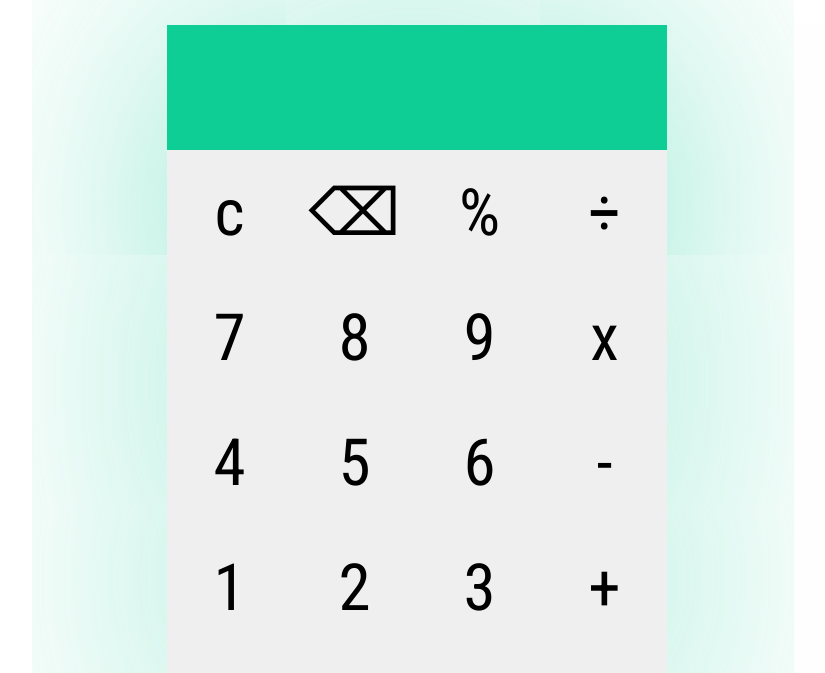
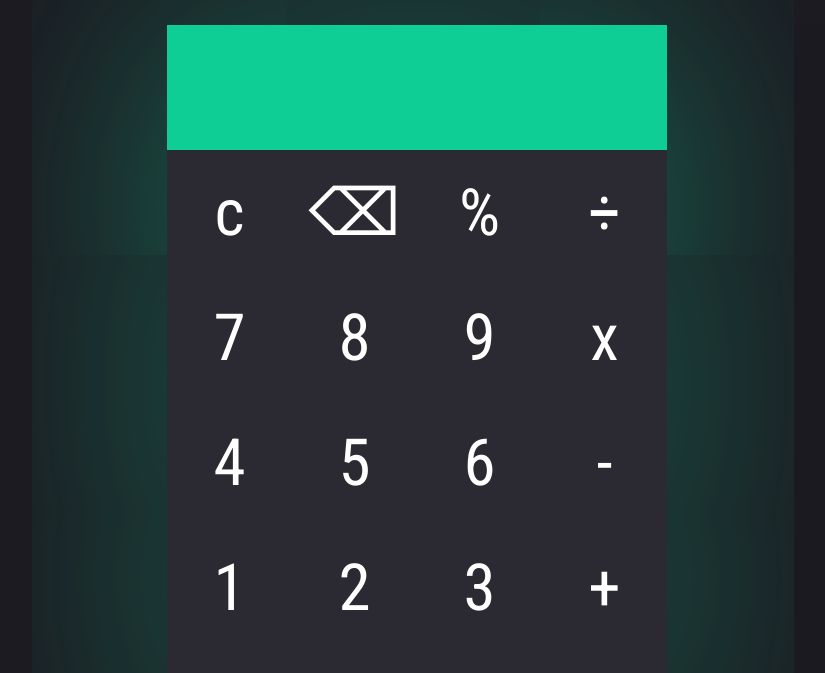
Before and after one commit to RyderBray/Calculator-App, a plain HTML site: page index.html in a window 1280 px wide. Shown: the top 673 px of the page, without its empty margins (223-1048 px from the left). Drawn offline with Linux system fonts and the light colour scheme.

Commit message:
Styling Fixes
Fixed inconsistent colors on different platforms

```diff
--- a/style.css
+++ b/style.css
@@ -11,7 +11,7 @@
 }
 
 html {
-  color-scheme: dark light;
+  background-color: #1C1B22;
   font-family: 'Roboto Condensed', sans-serif;
 }
 
@@ -30,6 +30,7 @@ body {
   background-color: rgb(15, 206, 149);
   height: 125px;
   font-size: 50px;
+  color: white;
   display: flex;
   text-align: end;
   align-items: center;
@@ -56,4 +57,6 @@ button {
   width: 100%;
   border: none;
   cursor: pointer;
+  background-color: #2B2A33;
+  color: white;
 }
```
